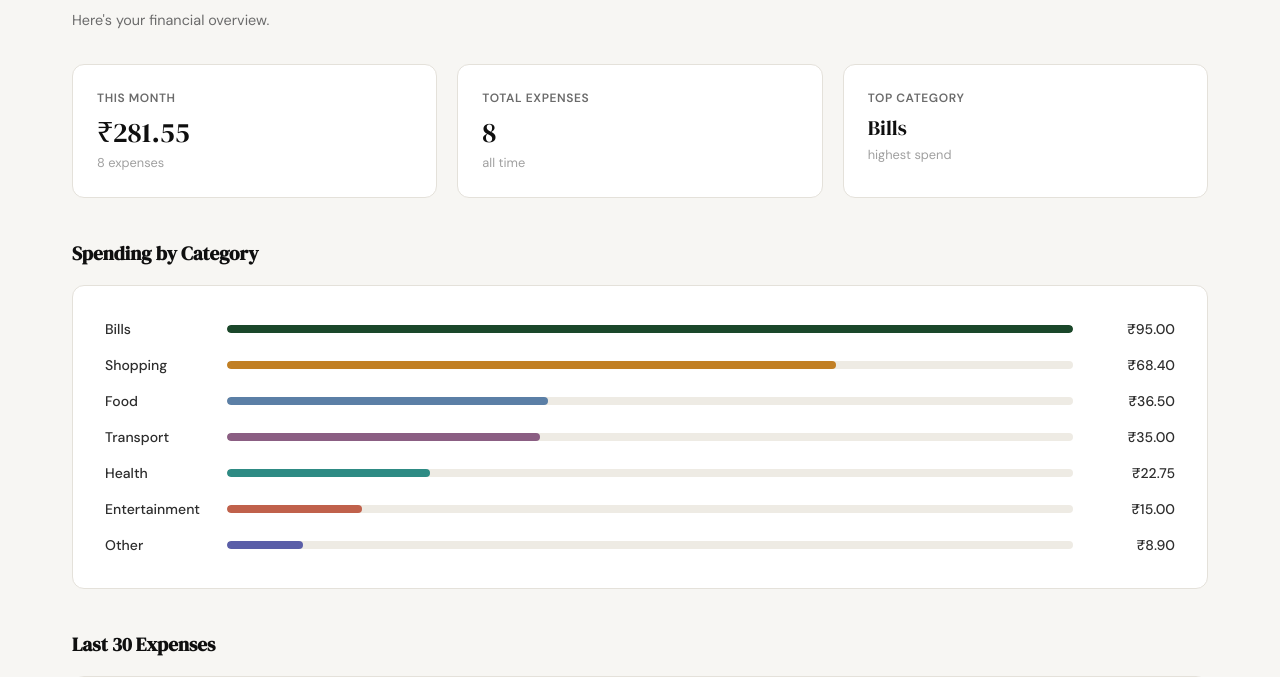
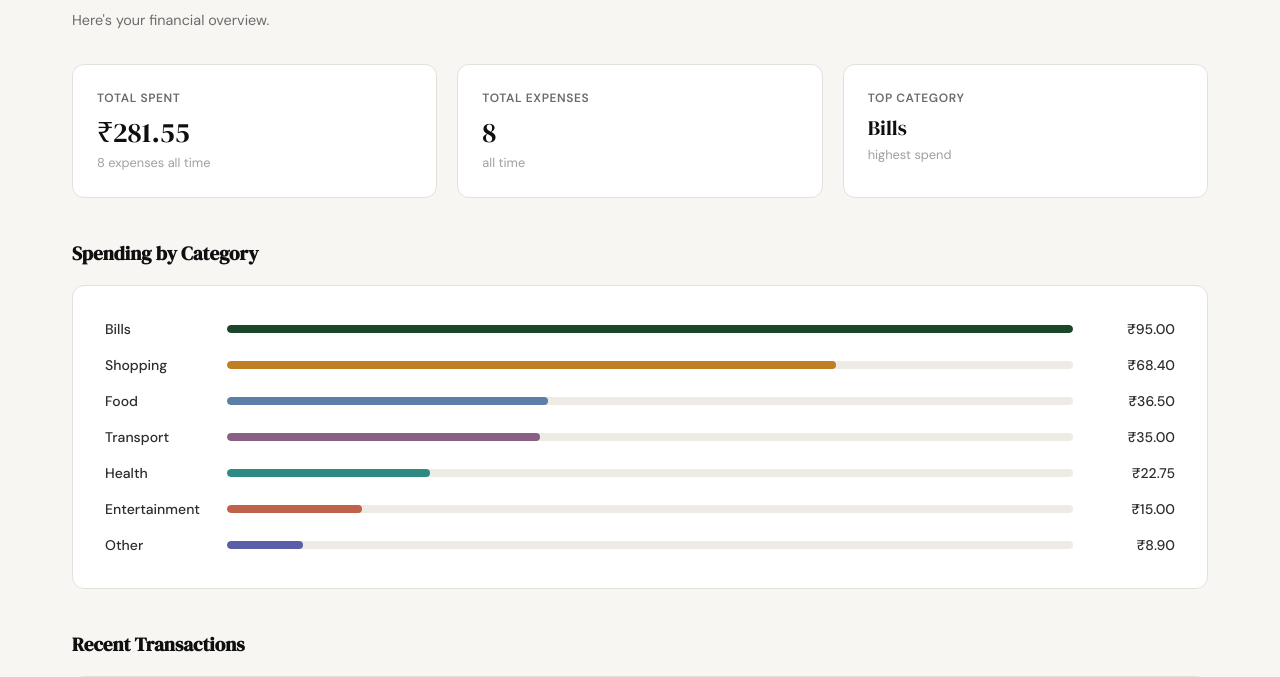
Before and after one commit to kushparuthi33/spendly, a Flask app: page /dashboard in a window 1280 px wide. Shown: the part 152-829 px from the top of the page. Run offline with Flask 3, Linux system fonts and the light colour scheme; a user stored in the database is signed in; data comes from the database, SQL or seed files in the repository; both versions use the stored data as it was after the commit.

Commit message:
add subagents

```diff
--- a/app.py
+++ b/app.py
@@ -5,7 +5,7 @@ from werkzeug.security import generate_password_hash, check_password_hash
 from database.db import (get_db, init_db, seed_db, create_user, get_user_by_email,
     get_user_by_id, update_user_name, update_user_password,
     get_expenses_by_user, get_monthly_total, get_category_totals, get_expense_count,
-    bulk_insert_expenses)
+    get_total_spent, bulk_insert_expenses)
 
 def _format_member_since(created_at):
     return datetime.strptime(created_at, "%Y-%m-%d %H:%M:%S").strftime("%B %-d, %Y")
@@ -107,6 +107,7 @@ def dashboard():
     monthly_total, monthly_count = get_monthly_total(uid, now.year, now.month)
     category_totals = get_category_totals(uid)
     total_count = get_expense_count(uid)
+    total_spent = get_total_spent(uid)
 
     top_category = category_totals[0]["category"] if category_totals else "—"
     max_cat_total = category_totals[0]["total"] if category_totals else 1
@@ -128,6 +129,7 @@ def dashboard():
         monthly_total=monthly_total,
         monthly_count=monthly_count,
         total_count=total_count,
+        total_spent=total_spent,
         top_category=top_category,
         categories=categories,
     )
--- a/database/db.py
+++ b/database/db.py
@@ -122,6 +122,15 @@ def get_expense_count(user_id):
     return count
 
 
+def get_total_spent(user_id):
+    conn = get_db()
+    total = conn.execute(
+        "SELECT COALESCE(SUM(amount), 0) FROM expenses WHERE user_id = ?", (user_id,)
+    ).fetchone()[0]
+    conn.close()
+    return total
+
+
 def create_expense(user_id, amount, category, date, description):
     conn = get_db()
     cursor = conn.execute(
--- a/templates/dashboard.html
+++ b/templates/dashboard.html
@@ -19,9 +19,9 @@
 
     <div class="dashboard-stats">
         <div class="stat-card">
-            <p class="stat-label">This Month</p>
-            <p class="stat-value">&#8377;{{ "%.2f"|format(monthly_total) }}</p>
-            <p class="stat-sub">{{ monthly_count }} expense{{ 's' if monthly_count != 1 }}</p>
+            <p class="stat-label">Total Spent</p>
+            <p class="stat-value">&#8377;{{ "%.2f"|format(total_spent) }}</p>
+            <p class="stat-sub">{{ total_count }} expense{{ 's' if total_count != 1 }} all time</p>
         </div>
         <div class="stat-card">
             <p class="stat-label">Total Expenses</p>
@@ -55,7 +55,7 @@
     </div>
 
     <div class="dashboard-section">
-        <h2 class="dashboard-section-title">Last 30 Expenses</h2>
+        <h2 class="dashboard-section-title">Recent Transactions</h2>
         {% if expenses %}
         <div class="auth-card" style="padding: 0; overflow: hidden;">
             <table class="expense-table">
```
Also changed, not shown: .claude/agents/spendly-quality-viewer.md (added), .claude/agents/spendly-security-reviewer.md (added), .claude/agents/spendly-test-runner.md (added), .claude/agents/spendly-test-writer.md (added), .claude/commands/code-review-feature.md (added), .claude/commands/test-feature.md (added), spendly.db.
